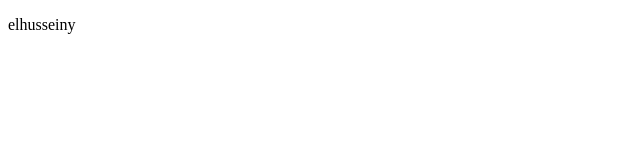
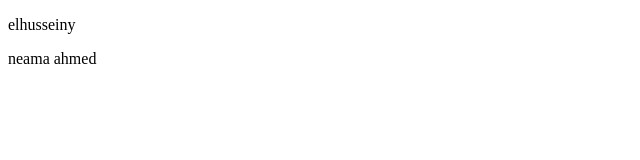
Before and after one commit to alhusseinyhamada/group2, a plain HTML site: page index.html in a window 1280 px wide. Shown: the full height of the page, 0-640 px from the left. Drawn offline with Linux system fonts and the light colour scheme.

Commit message:
create first section

```diff
--- a/index.html
+++ b/index.html
@@ -11,5 +11,10 @@
         <p>elhusseiny</p>
     </nav>
 
+
+    <section>
+        <p>neama ahmed</p>
+    </section>
+
 </body>
 </html>
```
